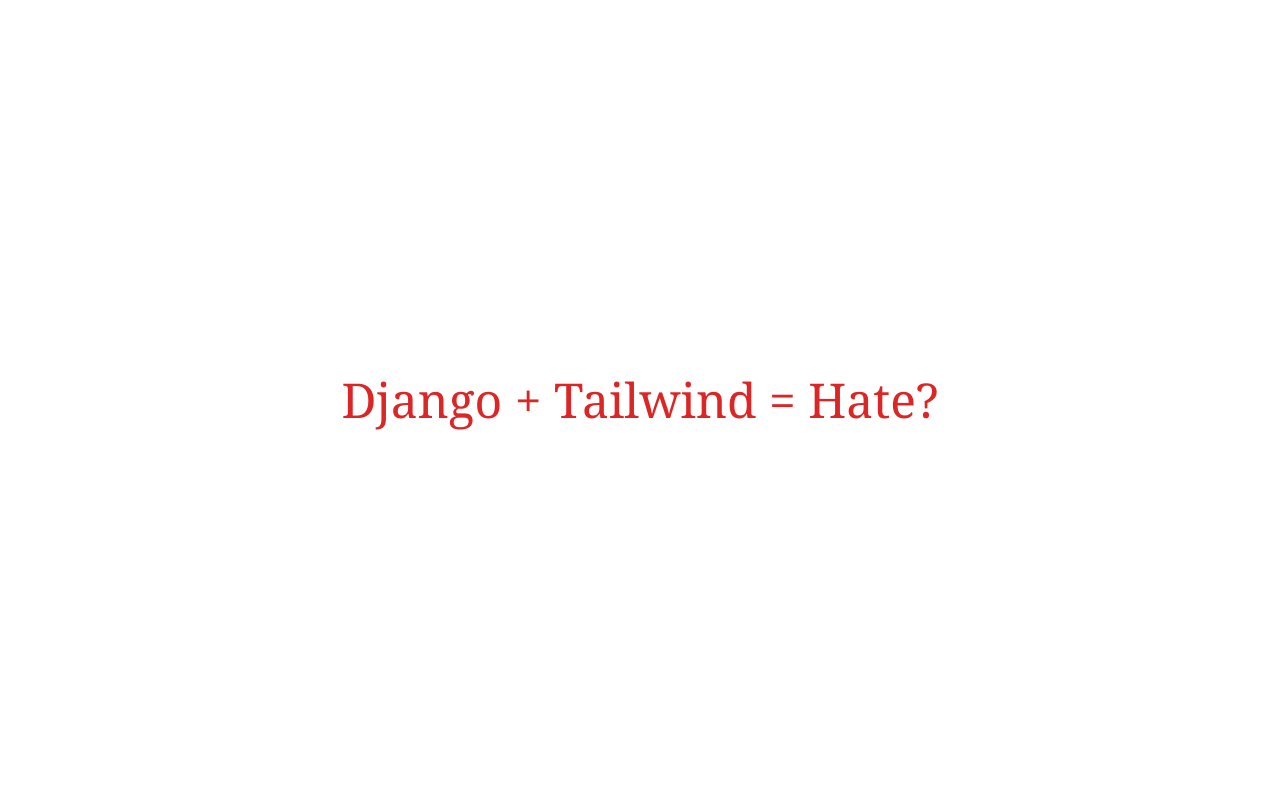
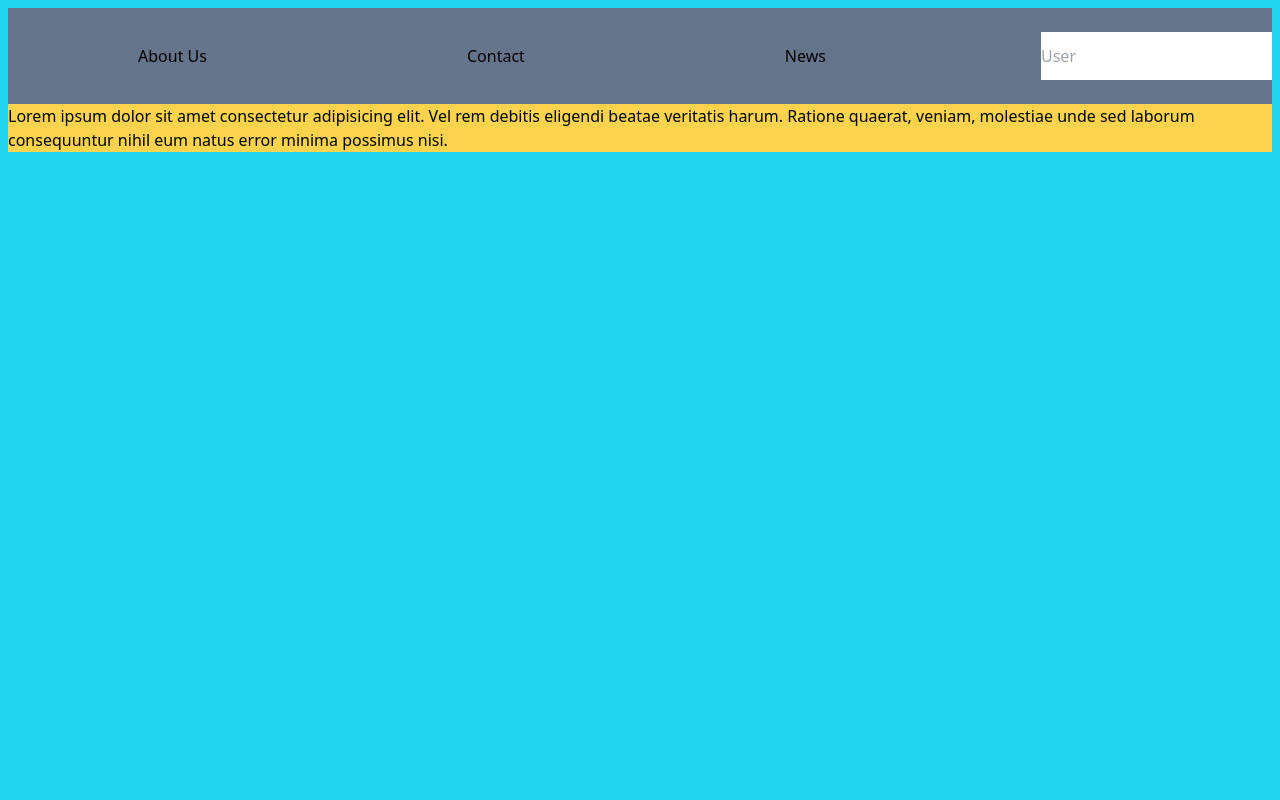
Before and after one commit to MoralesMortales/Terna-Project-Django, a Python web app: template templates/base.html in a window 1280 px wide. Run offline with Jinja, Linux system fonts and the light colour scheme; the template is opened without the code that fills it, so the values that code supplies are empty; some libraries are stand-ins or nearby versions.

Commit message:
styles n1

```diff
--- a/templates/base.html
+++ b/templates/base.html
@@ -8,12 +8,26 @@
 		<meta http-equiv="X-UA-Compatible" content="ie=edge">
         <script src="https://cdn.tailwindcss.com"></script>
 	</head>
+<body class="flex justify-center w-full bg-cyan-400">
 
-	<body class="font-serif leading-normal tracking-normal">
-		<div class="container mx-auto">
-			<section class="flex items-center justify-center h-screen">
-				<h1 class="text-5xl text-red-600">Django + Tailwind = Hate?</h1>
-			</section>
-		</div>
-	</body>
+<div id="container" class="m-2 bg-amber-300">
+
+    <div class="h-24 bg-slate-500" id="navbar" id="nav_container">
+        <nav class="flex flex-row justify-between h-full">
+            <ul class="flex flex-row justify-around w-3/4 self-center">
+                <a href=""><li>About Us</li></a>
+                <a href=""><li>Contact</li></a>
+                <a href=""><li>News</li></a>
+            </ul>
+    <form action="" class="h-full flex items-center">
+        <input type="text" placeholder="User" class="h-1/2 flex flex-col">
+    </form>
+        </nav>
+    </div>
+
+<p>Lorem ipsum dolor sit amet consectetur adipisicing elit. Vel rem debitis eligendi beatae veritatis harum. Ratione quaerat, veniam, molestiae unde sed laborum consequuntur nihil eum natus error minima possimus nisi.</p>
+
+</div>
+
+</body>
 </html>
```
